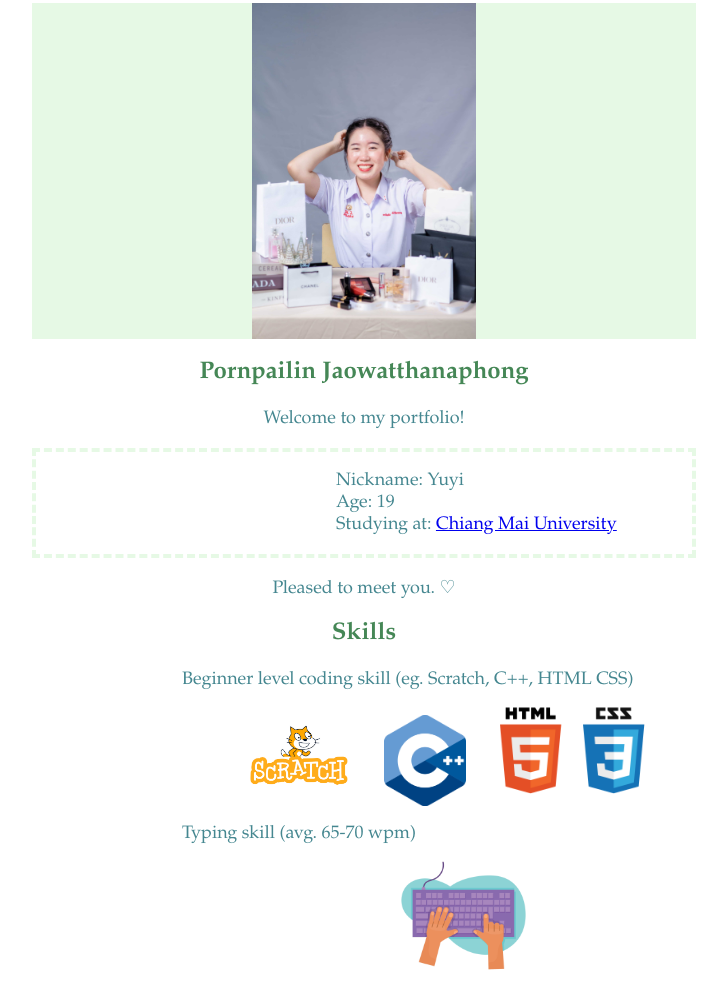
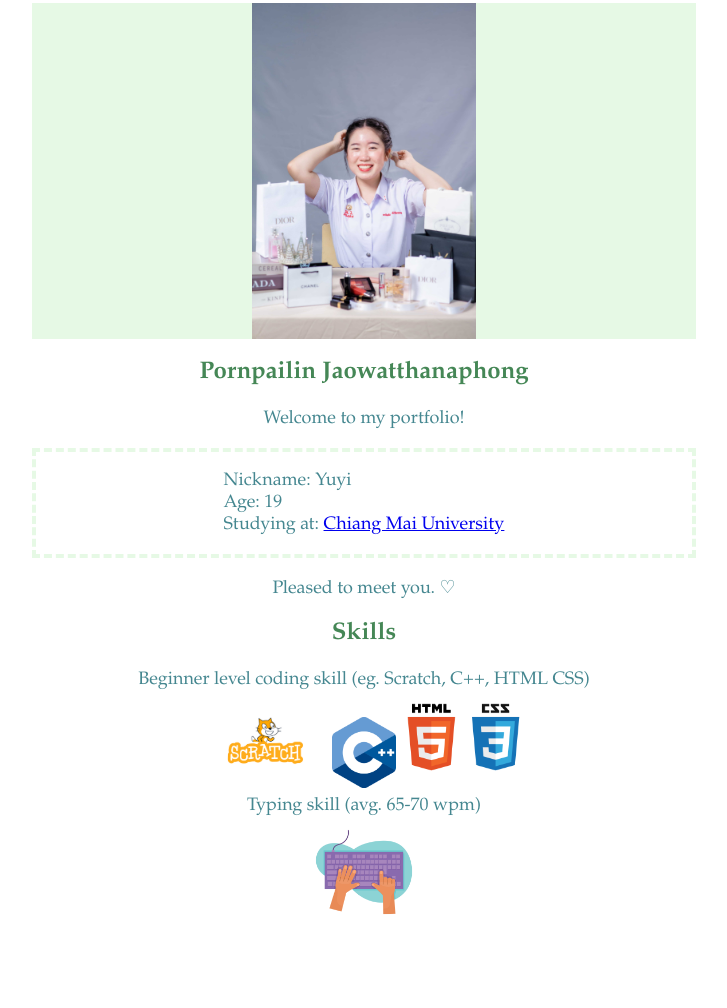
Before and after one commit to cpe207/lab02-itspornpailin, a plain HTML site: page index.html in a window 1280 px wide. Shown: the part 102-1110 px from the top of the page, without its empty margins (276-1003 px from the left). After the commit the page ends 1044 px from the top, so only its background shows below. Drawn offline with Linux system fonts and the light colour scheme.

Commit message:
lab02 done

```diff
--- a/index.html
+++ b/index.html
@@ -20,24 +20,26 @@
     <p class="welcome-text">
       Welcome to my portfolio!
     </p>
-    <div class="intro-text">
-      <p>
+    <div class="border">
+      <div class="center-header">
+        <p class="intro-text">
             Nickname: Yuyi <br>
             Age: 19 <br>
             Studying at: <a href="https://www.cmu.ac.th/">Chiang Mai University</a>
         </p>
       </div>
+    </div>
     <p class="welcome-text">
       Pleased to meet you. ♡
     </p>
-    <h2 class="center-header";">Skills</h2>
+    <h2 class="center-header">Skills</h2>
     <div class="skills-container">
-      <p>
       Beginner level coding skill (eg. Scratch, C++, HTML CSS) <br>
-        <img class="scratch" src="scratch.png" alt="Scratch"> <img class="cplusplus" src="C++.png" alt="C++"> <img class="html-css" src="html css.png" alt="HTML CSS"> <br>
+      <img class="skill-image" src="scratch.png" alt="Scratch">
+      <img class="cplusplus" src="C++.png" alt="C++">
+      <img class="skill-image" src="html css.png" alt="HTML CSS"> <br>
       Typing skill (avg. 65-70 wpm) <br>
-        <img class="typing" src="typing.jpg" alt="Typing on a keyboard">
-      </p>
+      <img class="skill-image" src="typing.jpg" alt="Typing on a keyboard">
     </div>
 
 
--- a/style.css
+++ b/style.css
@@ -20,10 +20,13 @@
 
 .intro-text {
     text-align: left;
-    padding-left: 300px;
+    display: inline-block;
     font-family:  "Garamond", 'Times New Roman', Times, serif;
     font-size: 18px;
     color: #458790;
+}
+
+.border {
     margin-left: 300px;
     margin-right: 300px;
     border-style: dashed;
@@ -46,8 +49,8 @@
 }
 
 .skills-container {
-    padding-left: 450px;
-    text-align: left;
+    text-align: center;
+    display: inline-block;
     font-family:  "Garamond", 'Times New Roman', Times, serif;
     font-size: 18px;
     color: #458790;
@@ -59,37 +62,26 @@
     font-size: 14px;
 }
 
-.scratch {
+.skill-image {
     display: inline-block;
-    padding-left: 35px;
-    height: 20%;
-    width: 20%;
+    margin-left: auto;
+    margin-right: auto;
+    height: 10%;
+    width: 10%;
+    border-radius: 5%;
 }
 
 .cplusplus {
     display: inline-block;
-    padding-right: 20px;
-    padding-bottom: 10px;
-    height: 10%;
-    width: 10%;
-}
-
-.html-css {
-    display: inline-block;
-    height: 20%;
-    width: 20%;
-}
-
-.typing {
-    display: inline-block;
-    padding-left: 200px;
-    height: 20%;
-    width: 20%;
+    padding-right: auto;
+    padding-bottom: auto;
+    height: 5%;
+    width: 5%;
 }
 
 .project-detail {
     text-align: left;
-    padding-left: 450px;
+    display: inline-block;
     font-family:  "Garamond", 'Times New Roman', Times, serif;
     font-size: 18px;
     color: #458790;
@@ -99,33 +91,33 @@
     display: inline-block;
     height: 30%;
     width: 30%;
-    margin-left: 320px;
 }
 
-.project {
-    padding-top: 5px;
+.project-border {
+    text-align: center;
     margin-left: 300px;
     margin-right: 300px;
     border-style: double;
-    border-width: 4px;
+    border-width: 5px;
     border-color: #B1D8B7;
     border-radius: 15px;
 }
 
 .hobbies-container {
-    text-align: left;
-    padding-left: 450px;
+    text-align: center;
+    display: inline-block;
     font-family:  "Garamond", 'Times New Roman', Times, serif;
     font-size: 18px;
     color: #458790;
 }
 
 .hobby-image {
-    margin-left: 200px;
     display: block;
+    margin-left: auto;
+    margin-right: auto;
     height: 20%;
     width: 20%;
-    border-radius: 50%;
+    border-radius: 5%;
 }
 
 .contact-img {
```
Also changed, not shown: contact.html (+6 -2 lines), experience.html (+11 -7 lines). Lines whose indentation alone changed are shown as unchanged.
